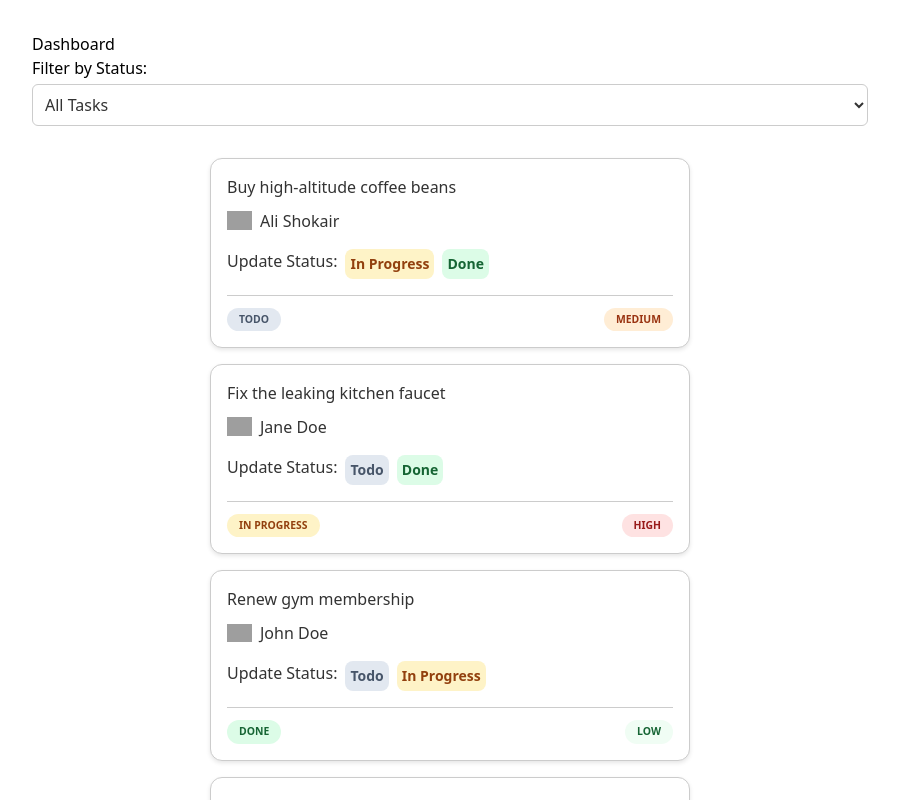
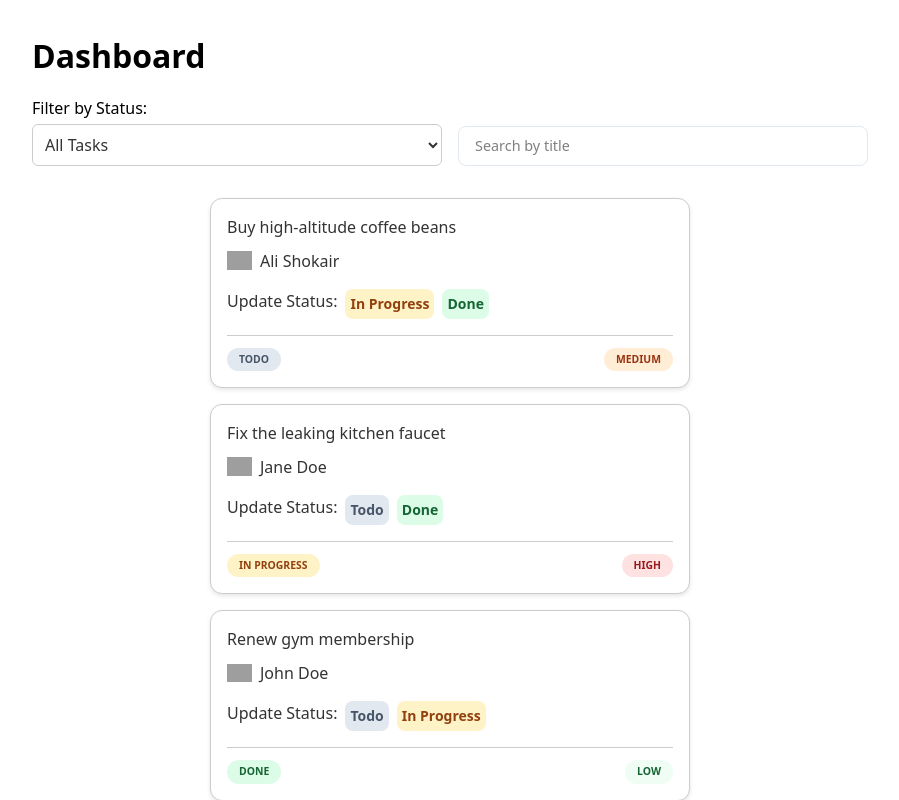
Before and after one commit to alishkeir/vue-task-management-dashboard, a Vue app: page / in a window 1280 px wide. Shown: the top 800 px of the page, without its empty margins (190-1089 px from the left). Built offline with nearby package versions, Linux system fonts and the light colour scheme; grey boxes are pictures that could not be loaded.

Commit message:
Created TextInputField component for Task Title search and used in the Dashboard

```diff
--- /dev/null
+++ b/src/components/common/TextInputField.vue
@@ -0,0 +1,36 @@
+<template>
+  <div class="search-container">
+    <input type="text" :value="modelValue" @input="handleInput" :placeholder="placeholder" class="search-input" />
+  </div>
+</template>
+
+<script setup lang="ts">
+defineProps<{
+  modelValue: string;
+  placeholder?: string;
+}>();
+
+const emit = defineEmits<{
+  (e: 'update:modelValue', value: string): void;
+}>();
+
+const handleInput = (event: Event) => {
+  const target = event.target as HTMLInputElement;
+  emit('update:modelValue', target.value);
+};
+</script>
+
+<style scoped>
+.search-input {
+  width: 100%;
+  padding: 8px 16px;
+  border-radius: 8px;
+  border: 1px solid #e2e8f0;
+  font-size: 0.9rem;
+  outline: none;
+}
+
+.search-input:focus {
+  border-color: #94a3b8;
+}
+</style>
--- a/src/views/DashboardView.vue
+++ b/src/views/DashboardView.vue
@@ -2,7 +2,10 @@
   <div class="dashboard-view">
     <h1>Dashboard</h1>
 
-    <Select v-model="selectedFilter" :options="taskStatusOptions" label="Filter by Status:" />
+    <div class="dashboard-filters">
+      <Select v-model="selectedFilter" :options="taskStatusOptions" label="Filter by Status:" />
+      <TextInputField v-model="searchTerm" placeholder="Search by title" />
+    </div>
 
     <Loader v-if="store.isLoading" />
 
@@ -16,9 +19,12 @@ import { useTaskStore } from '@/stores/taskStore';
 import TaskList from '@/components/tasks/TaskList.vue';
 import Select from '@/components/common/Select.vue';
 import Loader from '@/components/common/Loader.vue';
+import TextInputField from '@/components/common/TextInputField.vue';
 
 const store = useTaskStore();
 const selectedFilter = ref('all');
+
+const searchTerm = ref('');
 
 // fetch the data as soonas the page loads
 onMounted(() => {
@@ -32,8 +38,15 @@ const taskStatusOptions = computed(() => {
 });
 
 const filteredTasks = computed(() => {
-  if (selectedFilter.value === 'all') return store.tasks;
-  return store.tasks.filter((t) => t.status === selectedFilter.value);
+  return store.tasks.filter((task) => {
+    // status filter
+    const statusMatches = selectedFilter.value === 'all' || task.status === selectedFilter.value;
+
+    // search  term filter (not case-sensitive)
+    const searchMatch = task.title.toLowerCase().includes(searchTerm.value.toLowerCase());
+
+    return statusMatches && searchMatch;
+  });
 });
 </script>
 
@@ -43,4 +56,20 @@ const filteredTasks = computed(() => {
   max-width: 900px;
   margin: 0 auto;
 }
+
+h1 {
+  font-size: 2rem;
+  font-weight: 700;
+}
+
+.dashboard-filters {
+  display: flex;
+  align-items: end;
+  gap: 1rem;
+  margin: 1rem 0;
+}
+
+.dashboard-filters > * {
+  flex: 1;
+}
 </style>
```
